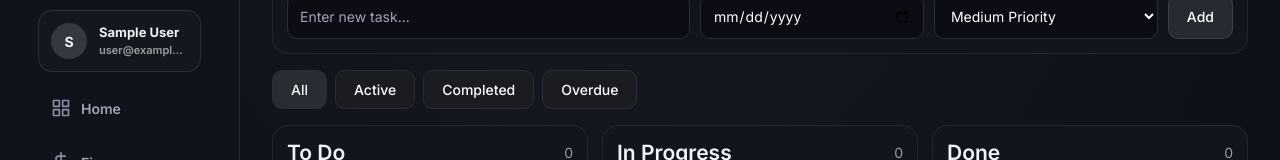
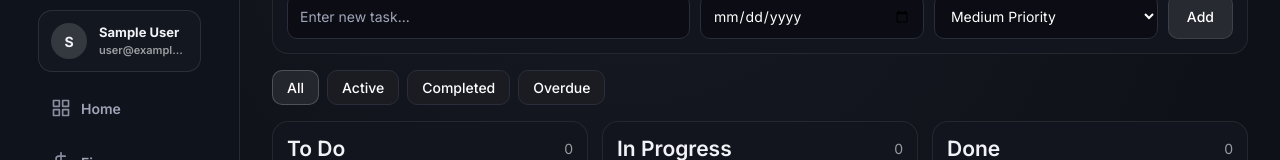
Before and after one commit to kalosproo/u-do, a React (Vite) app: page /tasks in a window 1280 px wide. Shown: the part 128-288 px from the top of the page. Built offline with nearby package versions, Linux system fonts and the light colour scheme; no server answers; the database is empty; sample sign-in values are in the browser's storage.

Commit message:
Apply finance-style toggle visuals across page controls

```diff
--- a/src/index.css
+++ b/src/index.css
@@ -850,18 +850,19 @@ border-radius: 10px;
 }
 
 .week-nav button {
-  background: #16181f;
-  border: 1px solid rgba(255, 255, 255, 0.1);
+  background: #121318;
+  border: 1px solid var(--border);
   width: 32px;
   height: 32px;
-  border-radius: 8px;
-  color: var(--text);
+  border-radius: 999px;
+  color: var(--text-muted);
   display: grid;
   place-items: center;
 }
 
 .week-nav button:hover {
   border-color: rgba(255, 255, 255, 0.22);
+  color: #fff;
 }
 
 .planner-meta {
@@ -1166,15 +1167,17 @@ border-radius: 10px;
 }
 
 .filter-pill {
-  border-radius: 10px;
-  border: 1px solid rgba(255, 255, 255, 0.08);
-  background: rgba(255, 255, 255, 0.03);
-  color: rgba(255, 255, 255, 0.7);
+  border-radius: 999px;
+  border: 1px solid var(--border);
+  background: #121318;
+  color: var(--text-muted);
+  padding: 8px 14px;
 }
 
 .filter-pill.active {
-  color: rgba(255, 255, 255, 0.96);
-  background: rgba(255, 255, 255, 0.1);
+  color: #fff;
+  background: rgba(255, 255, 255, 0.08);
+  border-color: rgba(255, 255, 255, 0.2);
 }
 
 .kanban-grid {
@@ -1352,15 +1355,17 @@ border-radius: 10px;
 }
 
 .habit-filter-pill {
-  border-radius: 10px;
-  border: 1px solid rgba(255, 255, 255, 0.08);
-  background: rgba(255, 255, 255, 0.03);
-  color: rgba(255, 255, 255, 0.7);
+  border-radius: 999px;
+  border: 1px solid var(--border);
+  background: #121318;
+  color: var(--text-muted);
+  padding: 8px 14px;
 }
 
 .habit-filter-pill.active {
-  color: rgba(255, 255, 255, 0.95);
-  background: rgba(255, 255, 255, 0.1);
+  color: #fff;
+  background: rgba(255, 255, 255, 0.08);
+  border-color: rgba(255, 255, 255, 0.2);
 }
 
 .habits-add-bar {
@@ -1815,14 +1820,15 @@ body {
 .login-tabs button,
 .login-primary,
 .login-google {
-  border-radius: 8px;
-  border: 1px solid var(--wire-border);
-  background: transparent;
+  border-radius: 999px;
+  border: 1px solid var(--border);
+  background: #121318;
   color: var(--wire-text);
 }
 
 .login-tabs button.active {
   background: rgba(255, 255, 255, 0.08);
+  border-color: rgba(255, 255, 255, 0.2);
 }
 
 .login-divider {
```
